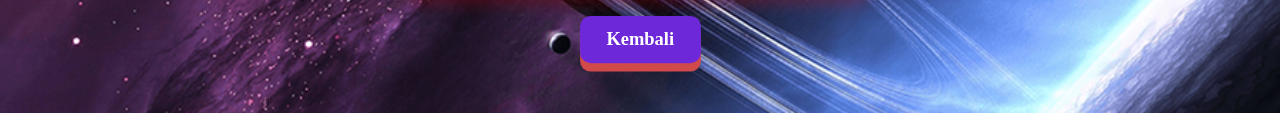
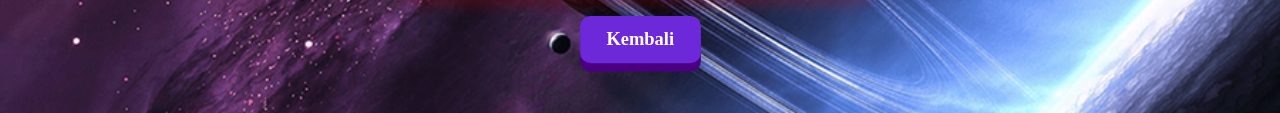
Before and after one commit to verimarkspart/sparepart-web, a plain HTML site: page upload.html in a window 1280 px wide. In both pictures the pointer is over the link "Kembali". Shown: the part 534-647 px from the top of the page. Drawn offline with Linux system fonts and the light colour scheme.

Commit message:
Update upload.html

```diff
--- a/upload.html
+++ b/upload.html
@@ -89,7 +89,7 @@
         .btn:hover {
             background-color: #6d28d9; /* ungu lebih gelap */
             transform: scale(1.05);
-            box-shadow: 0 8px #d14a4a;
+            box-shadow: 0 8px #4b0082;
         }
 
         .btn:active {
```
